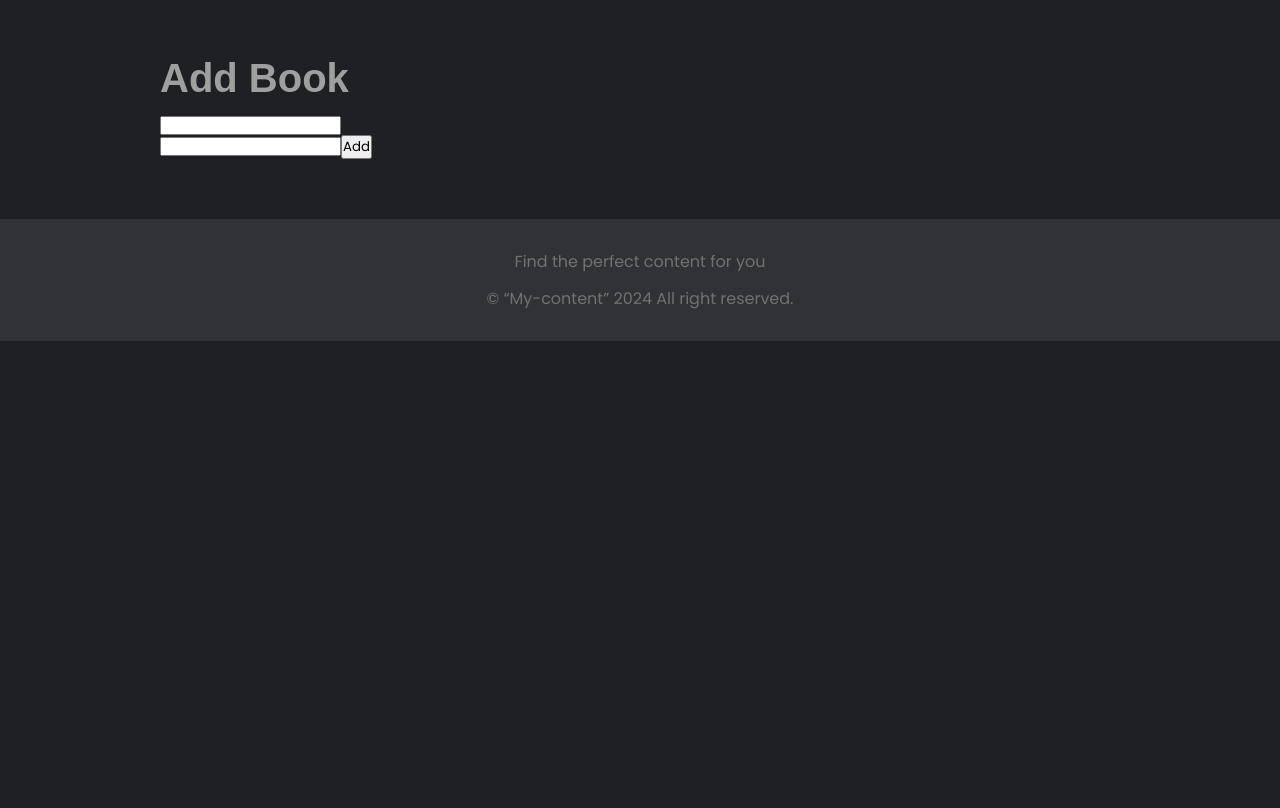
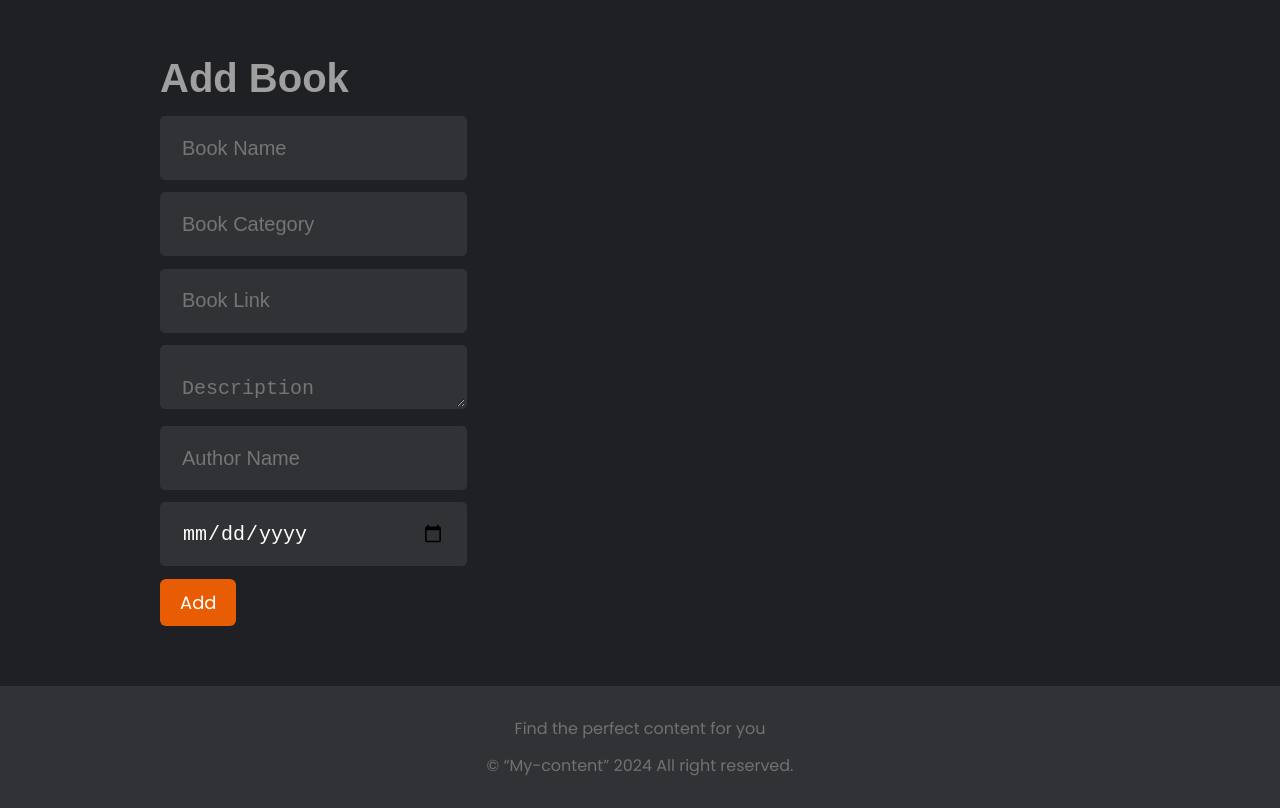
Before and after one commit to Jyoti-Technosoft/book-universe, a Next.js app: page /addBook in a window 1280 px wide. Built offline with nearby package versions, Linux system fonts and the light colour scheme; a web font is replaced by a local one.

Commit message:
Fix add and view books details

```diff
--- a/components/booksPage/SingleBookCard.js
+++ b/components/booksPage/SingleBookCard.js
@@ -7,7 +7,7 @@ import classes from "./SingleBookCard.module.scss";
 
 function SingleBookCard({ book }) {
   return (
-    <Link href={`/books/${book.idBook}`}>
+    <Link href={`/books/${book.id}`}>
       <a className={classes.item}>
         <Image
           src={book.image}
--- a/pages/addBook.js
+++ b/pages/addBook.js
@@ -1,65 +1,119 @@
-import React, { useState } from 'react';
-
-import Title from '../components/text/Title';
-import { getSingleBook } from './books/[id]';
-import classes from './savedBooks.module.scss';
+import Link from "next/link";
+import React, { useEffect, useState } from "react";
+import { useQueries } from "@tanstack/react-query";
+import { BeatLoader } from "react-spinners";
+import PointText from "../components/text/PointText";
+import Text from "../components/text/Text";
+import Title from "../components/text/Title";
+import { getSingleMeal } from "./books/[id]";
+import classes from "./savedBooks.module.scss";
+import ButtonWithLink from "../components/button/Button";
 
 function addBook() {
   const [bookName, setBookName] = useState("");
-  const [bookTags, setbookTags] = useState("");
+  const [bookCategory, setBookCategory] = useState("");
+  const [bookLink, setBookLink] = useState("");
+  const [description, setDescription] = useState("");
+  const [authorName, setAuthorName] = useState("");
+  const [dateOfPublish, setDateOfPublish] = useState("");
 
-//   const queries = savedBooksId.map((id) => (
+  //   const queries = savedMealsId.map((id) => (
   //     {
-//       queryKey: ['singleBook', id],
-//       queryFn: getSingleBook,
+  //       queryKey: ['singleMeal', id],
+  //       queryFn: getSingleMeal,
   //     }
   //   ));
 
   const submitBookData = () => {
-        debugger
     if (typeof window !== "undefined" && window.localStorage) {
-            let books = localStorage.getItem('books');
+      let books = window.localStorage.getItem("books");
+      let book = null;
       if (books) {
         books = JSON.parse(books);
-                books.push({bookName, bookTags});
+        book = {
+          id: books.length + 1,
+          bookName,
+          bookCategory,
+          bookLink,
+          description,
+          authorName,
+          dateOfPublish,
+        }
+        books.push(book);
       } else {
+        book = {
+          id: 1,
+          bookName: bookName,
+          bookCategory: bookCategory,
+          bookLink: bookLink,
+          description: description,
+          authorName: authorName,
+          dateOfPublish: dateOfPublish,
+        }
         books = [
-                    {
-                        bookName: bookName,
-                        bookTags: bookTags
-                    }
+          book
         ];
       }
-            localStorage.setItem("books", JSON.stringify(books));
+      window.localStorage.setItem("books", JSON.stringify(books));
+      router.push(`/books/${book.id}`);
     }
-    }
+  };
 
   //   const result = useQueries({ queries });
 
   //   useEffect(() => {
-//     if (localStorage.getItem('savedBooks')) {
-//       setSavedMealsId(JSON.parse(localStorage.getItem('savedBooks')));
+  //     if (localStorage.getItem('savedMeals')) {
+  //       setSavedMealsId(JSON.parse(localStorage.getItem('savedMeals')));
   //     }
   //   }, []);
 
   return (
     <div className={classes.pageWrapper}>
-      <Title variant="primary" className={classes.pageTitle}>Add Book</Title>
+      <Title variant="primary" className={classes.pageTitle}>
+        Add Book
+      </Title>
       <div className={classes.list_container}>
-        <form onSubmit={() => submitBookData()}>
+        <form action="/books">
           <input
+            placeholder="Book Name"
             className={classes.input}
             value={bookName}
             onChange={(e) => setBookName(e.target.value)}
           />
           <input
+            placeholder="Book Category"
             className={classes.input}
-                value={bookTags}
-                onChange={(e) => setbookTags(e.target.value)}
+            value={bookCategory}
+            onChange={(e) => setBookCategory(e.target.value)}
           />
-            <button type='submit'>Add</button>
+          <input
+            placeholder="Book Link"
+            className={classes.input}
+            value={bookLink}
+            onChange={(e) => setBookLink(e.target.value)}
+          />
+          <textarea
+            placeholder="Description"
+            className={classes.input}
+            value={description}
+            onChange={(e) => setDescription(e.target.value)}
+          />
+          <input
+            placeholder="Author Name"
+            className={classes.input}
+            value={authorName}
+            onChange={(e) => setAuthorName(e.target.value)}
+          />
+          <input
+            type="date"
+            placeholder="Date Of Publish"
+            className={classes.input}
+            value={dateOfPublish}
+            onChange={(e) => setDateOfPublish(e.target.value)}
+          />
+          <button className={classes.addButton} onClick={() => submitBookData()}>Add</button>
         </form>
-        {/* {savedMealsId.length <= 0 && <Text>You have no saved books</Text>}
+        {/* {savedMealsId.length <= 0 && <Text>You have no saved meals</Text>}
         {result && result.map(({ data, isLoading }, index) => {
           if (isLoading) {
             return (
@@ -68,9 +122,9 @@ function addBook() {
           }
 
           return (
-            <Link href={`/books/${data.idBook}`} key={data.idBook}>
-              <a className={classes.singleBook}>
-                <Title variant="secondary" className={classes.bookTitle}>{data.strBook}</Title>
+            <Link href={`/books/${data.idMeal}`} key={data.idMeal}>
+              <a className={classes.singleMeal}>
+                <Title variant="secondary" className={classes.mealTitle}>{data.strMeal}</Title>
                 <PointText>
                   Category:
                   {' '}
@@ -87,7 +141,6 @@ function addBook() {
         })} */}
       </div>
     </div>
-
   );
 }
 
--- a/pages/books/[id].js
+++ b/pages/books/[id].js
@@ -14,29 +14,32 @@ import Text from "../../components/text/Text";
 import classes from "./books.module.scss";
 
 export const getSingleBook = async ({ queryKey }) => {
-  const { data } = await axios.get(`/lookup.php?i=${queryKey[1]}`);
-  return data?.books?.[0];
+  let books = localStorage.getItem("books");
+  if (books) {
+    books = JSON.parse(books);
+  }
+  return books[queryKey[1] - 1];
 };
 
 function SingleBooks() {
   const router = useRouter();
   const { id } = router.query;
   const { data, isLoading, isError } = useQuery(
-    ["singleBook", id],
+    ["id", id],
     getSingleBook
   );
   const [isSaved, setIsSaved] = React.useState(false);
 
   useEffect(() => {
     if (localStorage.getItem("savedBooks")) {
-      const savedBooks = JSON.parse(localStorage.getItem("savedBooks"));
+      const savedBooks = JSON.parse(localStorage.getItem("books"));
       if (savedBooks.includes(id)) {
         setIsSaved(true);
       } else {
         setIsSaved(false);
       }
     } else {
-      localStorage.setItem("savedBooks", JSON.stringify([]));
+      localStorage.setItem("books", JSON.stringify([]));
     }
   }, [id]);
 
@@ -51,12 +54,12 @@ function SingleBooks() {
   const handleSaveButtonClick = async () => {
     const savedBooks = JSON.parse(localStorage.getItem("savedBooks"));
     if (!isSaved) {
-      savedBooks.push(data.idBook);
+      savedBooks.push(data.id);
       localStorage.setItem("savedBooks", JSON.stringify(savedBooks));
       toast.success("Book saved successfully");
       setIsSaved(true);
     } else {
-      savedBooks.splice(savedBooks.indexOf(data.idBook), 1);
+      savedBooks.splice(savedBooks.indexOf(data.id), 1);
       localStorage.setItem("savedBooks", JSON.stringify(savedBooks));
       setIsSaved(false);
       toast.error("Book Removed successfully");
@@ -75,22 +78,25 @@ function SingleBooks() {
           />
         </div>
         <div className={classes.info}>
-          <Title variant="primary">{data.strBook}</Title>
+          <Title variant="primary">{data.name}</Title>
           <PointText className={classes.infoText}>
-            Category: {data.strCategory}
+            Author: {data.authorName}
           </PointText>
           <PointText className={classes.infoText}>
-            Area: {data.strArea}
+            Date Of Publish: {data.dateOfPublish}
           </PointText>
           <PointText className={classes.infoText}>
-            tags: {data?.strTags?.split(",").join(", ")}
+            Category: {data.bookCategory}
+          </PointText>
+          <PointText className={classes.infoText}>
+            Description: {data.description}
           </PointText>
 
-          {isSaved && (
+          {/* {isSaved && (
             <Text className={classes.greenText}>
               You already saved the book.
             </Text>
-          )}
+          )} */}
           <Button
             variant="primary"
             className={classes.saveButton}
--- a/pages/books/index.js
+++ b/pages/books/index.js
@@ -17,7 +17,7 @@ const override = {
   margin: "0 auto",
 };
 
-const getBooks = async ({ queryKey }) => {
+const getBooks = async () => {
   return books.data || [];
 };
 
@@ -101,7 +101,7 @@ function Books() {
         {!isLoading &&
           !isError &&
           books &&
-          books.map((book) => <SingleBookCard key={book.idBook} book={book} />)}
+          books.map((book) => <SingleBookCard key={book.id} book={book} />)}
 
         {books && books.length === 0 && <Text>No books found</Text>}
       </div>
--- a/pages/savedBooks.js
+++ b/pages/savedBooks.js
@@ -46,7 +46,7 @@ function SavedBooks() {
             }
 
             return (
-              <Link href={`/books/${data.idBook}`} key={data.idBook}>
+              <Link href={`/books/${data.id}`} key={data.id}>
                 <a className={classes.singleBook}>
                   <Title variant="secondary" className={classes.bookTitle}>
                     {data.strBook}
--- a/pages/savedBooks.module.scss
+++ b/pages/savedBooks.module.scss
@@ -21,3 +21,39 @@
 .pageWrapper {
   padding: 6rem 0;
 }
+
+.input {
+  margin-bottom: 4%;
+  max-width: 500px;
+  background: var(--secondary-color);
+  border: none;
+  width: 100%;
+  height: 40px;
+  border-radius: 5px;
+  padding: 3rem 2rem;
+  font-size: 2rem;
+  outline: none;
+  color: var(--white);
+  border: 2px solid transparent;
+
+  &:focus {
+    border: 2px solid var(--primary-color);
+  }
+}
+
+.addButton {
+  padding: 1rem 2rem;
+  font-size: 1.8rem;
+  color: var(--white);
+  border: none;
+  border-radius: 6px;
+  cursor: pointer;
+  background-color: #e85d04;
+}
+
+@media only screen and (max-width: 768px) {
+  .addButton {
+    padding: 1rem 1rem;
+    font-size: 1.6rem;
+  }
+}
```
Lines whose indentation alone changed are shown as unchanged.
